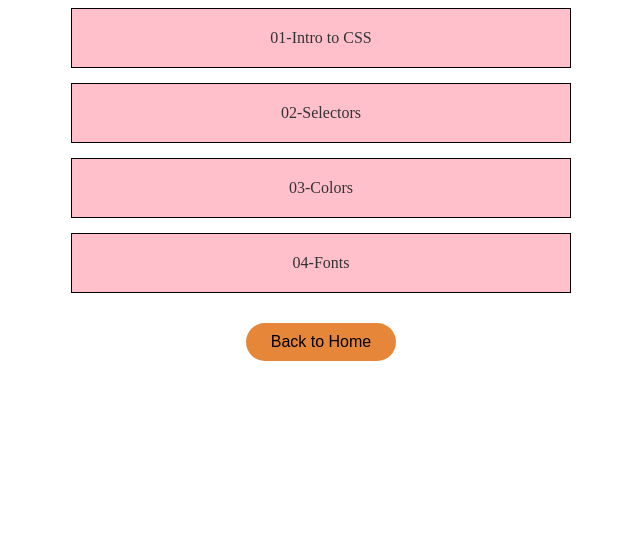
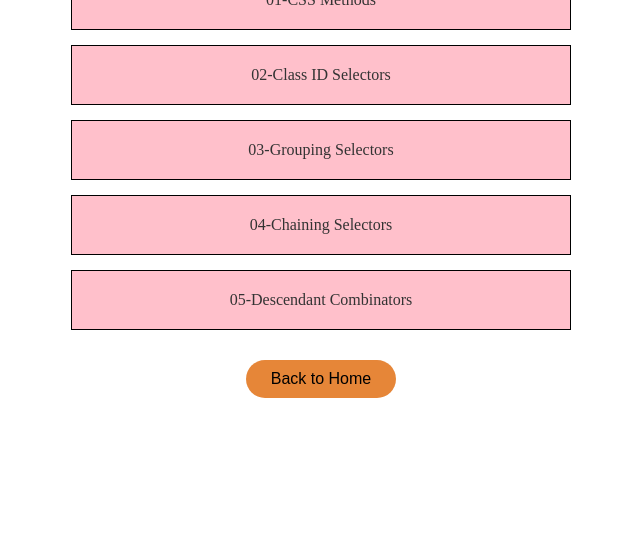
Before and after one commit to meowmao/TOP-Foundations, a plain HTML site: page pages/intro-to-css.html in a window 1280 px wide. Shown: the part 256-800 px from the top of the page, without its empty margins (319-959 px from the left). Drawn offline with Linux system fonts and the light colour scheme; a web font is replaced by a local one.

Commit message:
Edit intro-to-css.html

```diff
--- a/pages/intro-to-css.html
+++ b/pages/intro-to-css.html
@@ -10,10 +10,11 @@
     <div class="container">
         <h1>Intro to CSS Exercises</h1>
         <div class="exercise-links">
-            <a href="../CSS-EXERCISES/intro-to-css/01-intro-to-css/index.html">01-Intro to CSS</a>
-            <a href="../CSS-EXERCISES/intro-to-css/02-selectors/index.html">02-Selectors</a>
-            <a href="../CSS-EXERCISES/intro-to-css/03-colors/index.html">03-Colors</a>
-            <a href="../CSS-EXERCISES/intro-to-css/04-fonts/index.html">04-Fonts</a>
+            <a href="../CSS-EXERCISES/intro-to-css/01-css-methods/index.html">01-CSS Methods</a>
+            <a href="../CSS-EXERCISES/intro-to-css/02-class-id-selectors/index.html">02-Class ID Selectors</a>
+            <a href="../CSS-EXERCISES/intro-to-css/03-grouping-selectors/index.html">03-Grouping Selectors</a>
+            <a href="../CSS-EXERCISES/intro-to-css/04-chaining-selectors/index.html">04-Chaining Selectors</a>
+            <a href="../CSS-EXERCISES/intro-to-css/05-descendant-combinator/index.html">05-Descendant Combinators</a>
         </div>
 
         <a class="back-btn" href="../index.html">Back to Home</a>
```
